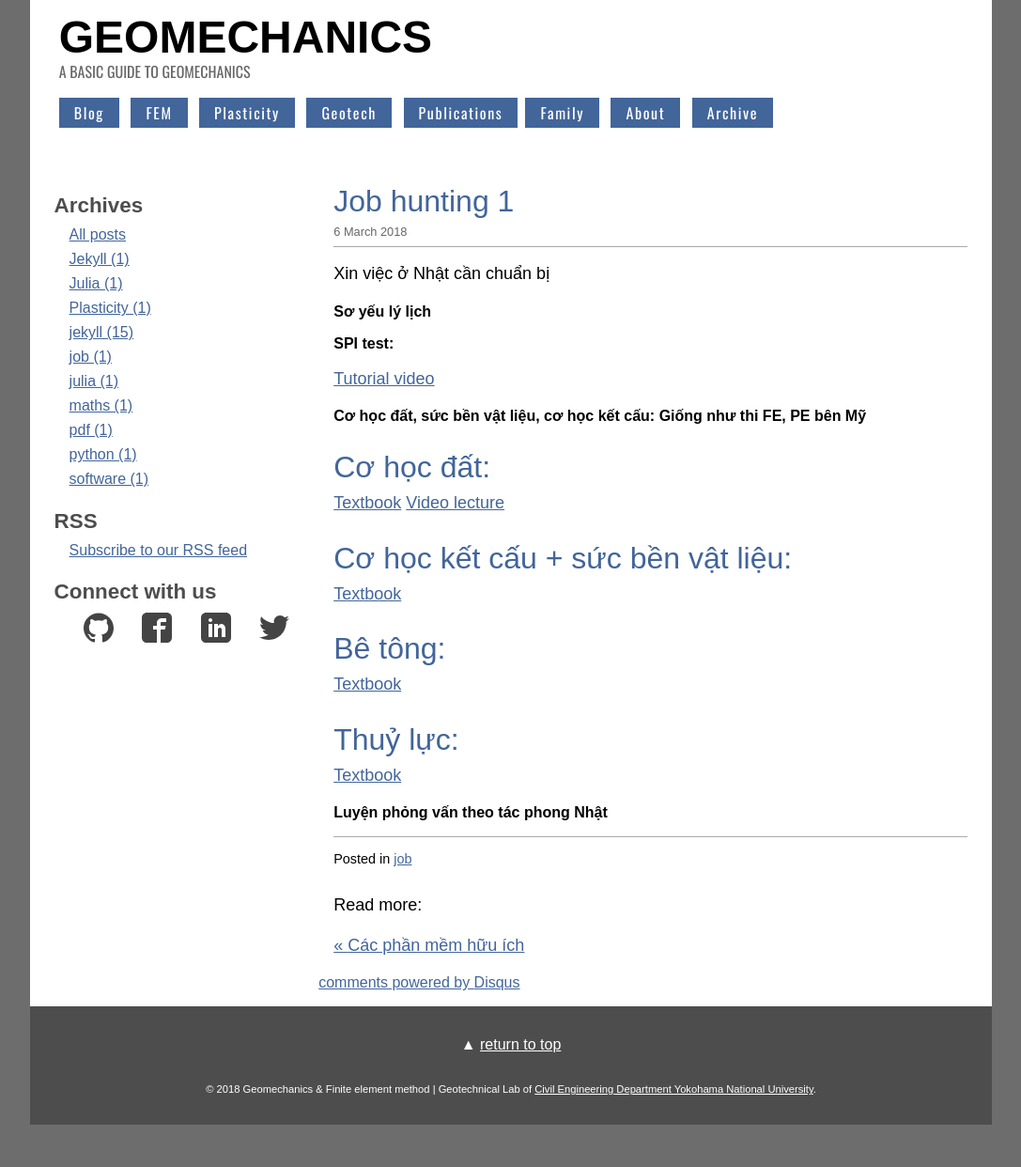
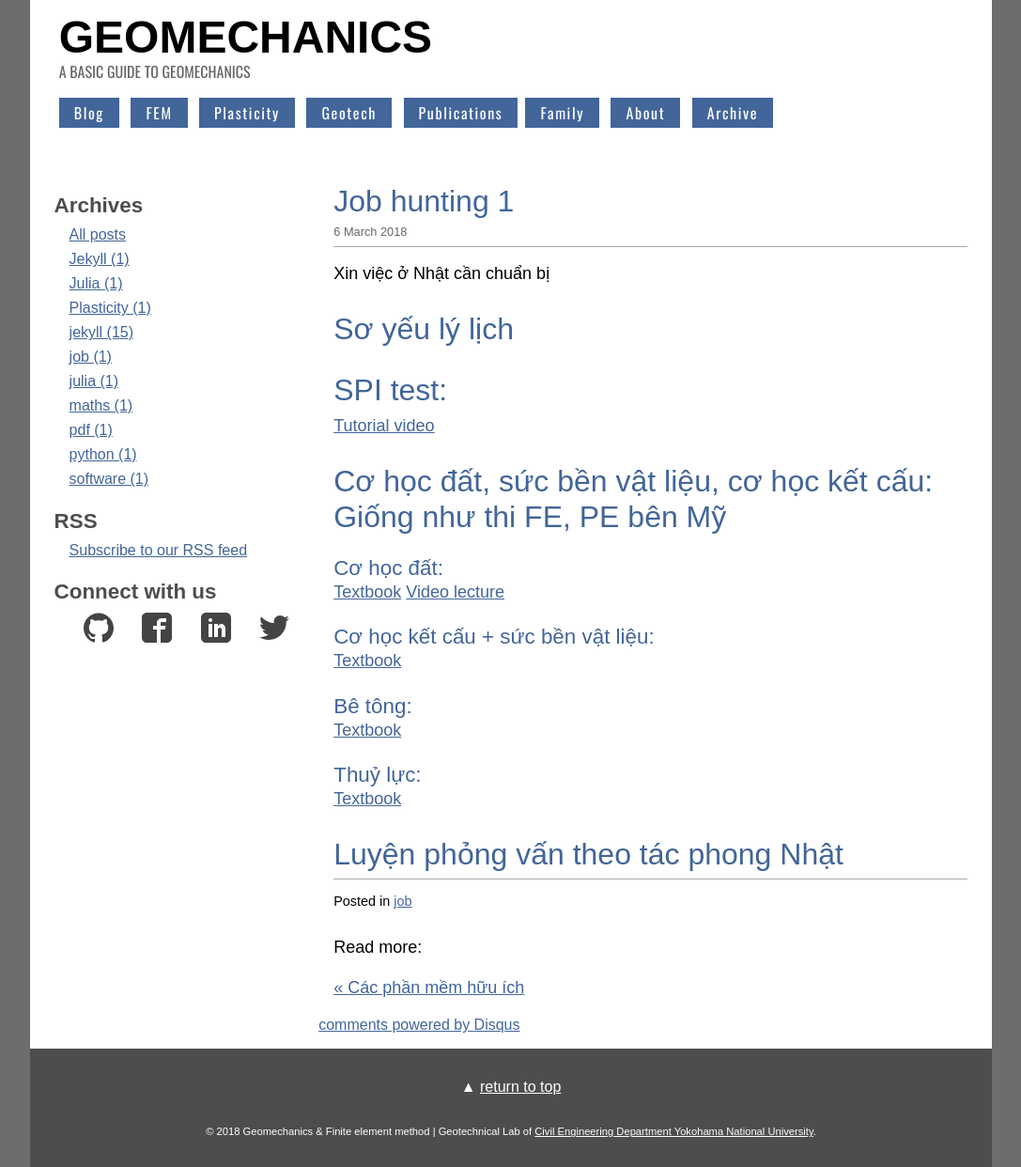
Before and after one commit to quangvunp/geomechanics, a Jekyll site: the page built from _posts/2018-03-06-job-hunting_1.md, in a window 1280 px wide. Shown: the whole page at 94% size, without its empty margins (96-1183 px from the left). Built offline with Jekyll 4.4.1, drawn with Linux system fonts in a browser that asks for light colours; comment, search, counter and statistics services are not loaded; before the commit the page ends 1197 px from its top, so only the background shows below that.

```diff
--- a/_posts/2018-03-06-job-hunting_1.md
+++ b/_posts/2018-03-06-job-hunting_1.md
@@ -7,24 +7,24 @@ tags: [job]
 
 Xin việc ở Nhật cần chuẩn bị
 
-# Sơ yếu lý lịch
+## Sơ yếu lý lịch
 
-# SPI test:
+## SPI test:
 [Tutorial video](https://www.youtube.com/watch?v=7GgjHtGmjCY&t=0s&index=2&list=PLY4xiDTUOg1BtoZ6ktLt-KsO_aWStLTcj)
 
-# Cơ học đất, sức bền vật liệu, cơ học kết cấu: Giống như thi FE, PE bên Mỹ
+## Cơ học đất, sức bền vật liệu, cơ học kết cấu: Giống như thi FE, PE bên Mỹ
 
-## Cơ học đất:
+### Cơ học đất:
 [Textbook](https://www.amazon.co.jp/%E5%9B%B3%E8%AA%AC-%E3%82%8F%E3%81%8B%E3%82%8B%E5%9C%9F%E8%B3%AA%E5%8A%9B%E5%AD%A6-%E8%8F%8A%E6%9C%AC-%E7%B5%B1/dp/4761532211/ref=sr_1_2?ie=UTF8&qid=1520319723&sr=8-2&keywords=%E3%82%8F%E3%81%8B%E3%82%8B%E5%9C%9F%E8%B3%AA%E5%8A%9B%E5%AD%A6)
 [Video lecture](https://www.youtube.com/watch?v=fz3mkCvSuQI&list=PLXSgbnkavYVIKrPhfCIvzjlA9r-29kIh_)
 
-## Cơ học kết cấu + sức bền vật liệu:
+### Cơ học kết cấu + sức bền vật liệu:
 [Textbook](https://www.amazon.co.jp/First-Stage-%E5%9C%9F%E6%9C%A8%E6%A7%8B%E9%80%A0%E5%8A%9B%E5%AD%A6%E6%A6%82%E8%AB%96-Stage%E3%82%B7%E3%83%AA%E3%83%BC%E3%82%BA/dp/4407339284/ref=sr_1_1?ie=UTF8&qid=1520319808&sr=8-1&keywords=First+stage+%E6%A7%8B%E9%80%A0%E5%8A%9B%E5%AD%A6)
 
-## Bê tông:
+### Bê tông:
 [Textbook](https://www.amazon.co.jp/%E6%94%B9%E8%A8%82%E7%89%88-%E5%9B%B3%E8%AA%AC-%E3%82%84%E3%81%95%E3%81%97%E3%81%84%E6%A7%8B%E9%80%A0%E8%A8%AD%E8%A8%88-%E6%B5%85%E9%87%8E-%E6%B8%85%E6%98%AD/dp/4761526629/ref=sr_1_1?s=books&ie=UTF8&qid=1520319858&sr=1-1&keywords=%E3%82%84%E3%81%95%E3%81%97%E3%81%84%E6%A7%8B%E9%80%A0%E8%A8%AD%E8%A8%88)
 
-## Thuỷ lực:
+### Thuỷ lực:
 [Textbook](https://www.amazon.co.jp/First-Stage-%E6%B0%B4%E7%90%86%E5%AD%A6%E6%A6%82%E8%AB%96-Stage%E3%82%B7%E3%83%AA%E3%83%BC%E3%82%BA/dp/4407339292/ref=pd_bxgy_14_img_3?_encoding=UTF8&psc=1&refRID=C42W252499X5P0N7ZT8C)
 
-# Luyện phỏng vấn theo tác phong Nhật
+## Luyện phỏng vấn theo tác phong Nhật
```
